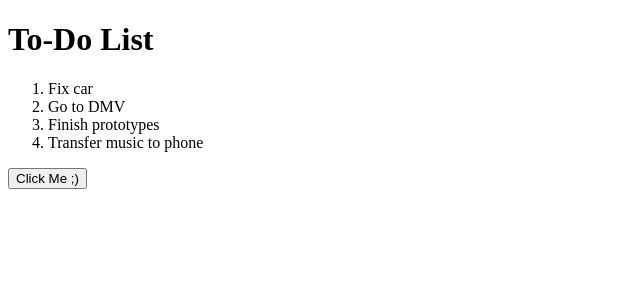
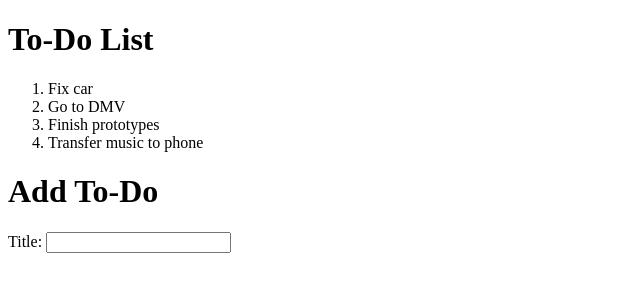
Before and after one commit to JoeDeiRossi/react_todos, a React app: page / in a window 1280 px wide. Shown: the top 300 px of the page, without its empty margins (0-640 px from the left). Built offline with nearby package versions, Linux system fonts and the light colour scheme; the HTML template or start-up script is replaced by a standard one.

Commit message:
Added input field for adding todo items

```diff
--- /dev/null
+++ b/src/components/add_to_do.jsx
@@ -0,0 +1,32 @@
+import React from 'react';
+
+class AddToDo extends React.Component {
+  constructor(props) {
+    super(props);
+
+    this.state = {
+      title: ''
+    }
+
+    this.handleChange = this.handleChange.bind(this);
+  }
+
+  handleChange() {
+    this.setState({ title: event.target.value });
+  }
+
+  render() {
+    return (
+      <form>
+        <h1>Add To-Do</h1>
+
+        <div>
+          <label htmlFor="title">Title: </label>
+          <input value={this.state.title} onChange={this.handleChange} type="text" id="title"/>
+        </div>
+      </form>
+    )
+  }
+}
+
+export default AddToDo;
--- a/src/components/app.jsx
+++ b/src/components/app.jsx
@@ -1,13 +1,13 @@
 import React from 'react';
 import ToDoList from './to_do_list';
-import Button from './button';
+import AddToDo from './add_to_do';
 
 function App(props) {
   return (
     <div>
       <h1>To-Do List</h1>
       <ToDoList />
-      <Button />
+      <AddToDo />
     </div>
   );
 }
```
